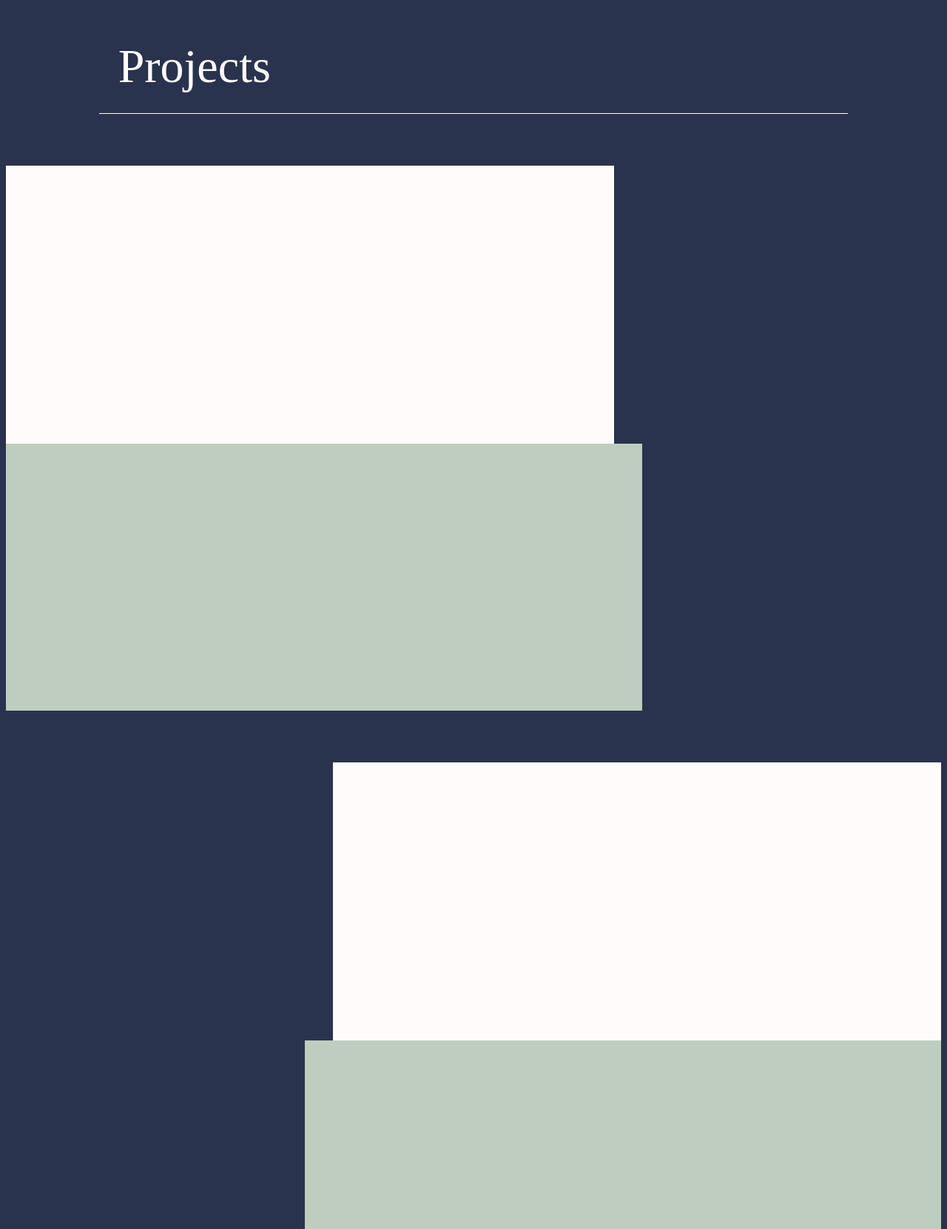
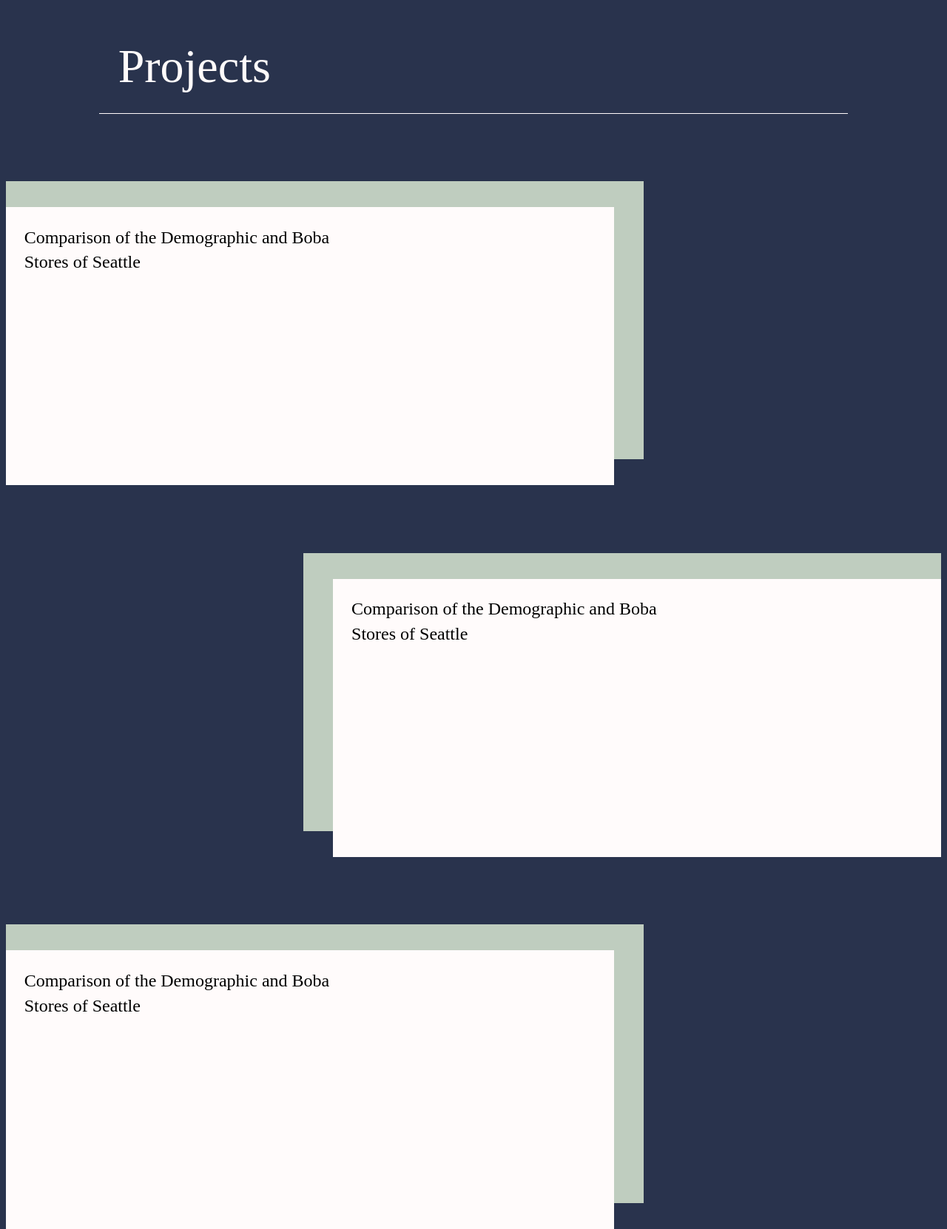
Before and after one commit to garrettleung/Garrettleung.me, a plain HTML site: page index.html in a window 1280 px wide. Shown: the part 1138-2800 px from the top of the page at 74% size. Drawn offline with nearby package versions, Linux system fonts and the light colour scheme; files that its build step writes are made by us from their sources; files whose address does not match are found by name.

Commit message:
fixed box shadows

```diff
--- a/css/main.css
+++ b/css/main.css
@@ -142,26 +142,57 @@ body {
     padding-top: 50px;
   }
 
+  .projectRow {
+    width: 100%;
+    height: 48%;
+    margin-top: 10%;
+    border-bottom: 10%;
+  }
+
   .projectBox {
-    height: 48%;
+    height: 100%;
     width: 65%;
-    z-index: 2;
     background-color: #FFFBFB;
-    margin-top: 70px;
+    color: #000000;
     position: relative;
+    box-shadow: 0px -35px 0 0px #BFCDBF ,40px -35px 0 00px #BFCDBF ;
   }
 
   .projectBox-right {
     float: right;
+    box-shadow: 0px -35px 0 0px #BFCDBF ,-40px -35px 0 00px #BFCDBF ;
+
   }
 
-  .box{
-    background-color: #BFCDBF;
-    height: 46%;
-    width: 68%;
-    top: 100%;
-    position: relative;
-    z-index: 1;
+  .projectText {
+    height: 100%;
+    width: 60%;
+  }
+
+  #projectPicture {
+    height: auto;
+    width: auto;
+  }
+
+  #projectTitle {
+    font-size: 24px;
+    padding-top: 5%;
+    padding-left: 5%;
+  }
+
+  #projectTitle-right {
+    margin-top: 0;
+    font-size: 24px;
+    padding-top: 5%;
+    padding-left: 5%;
+  }
+
+  #projectDescription {
+
+  }
+
+  .projectLinks {
+
   }
 
   .box-right{
--- a/index.html
+++ b/index.html
@@ -57,13 +57,87 @@
         <div id="projectsTitle">
             Projects
         </div>
+
         <div class="line line-2"></div>
 
-        <div class="projectBox"></div>
-        <div class="box"></div>
+        <div class = projectRow>
+            <div class="projectBox">
+                <div class="projectText">
+                    <h1 id = "projectTitle">
+                        Comparison of the Demographic and Boba Stores of Seattle
+                    </h1>
+                </div>
+                <div class="projectPicture">
 
-        <div class="projectBox projectBox-right"></div>
-        <div class = "box box-right"></div>
+                </div>
+            </div>
+        </div>
+
+        <div class = projectRow>
+            <div class="projectBox projectBox-right">
+                <div class="projectText">
+                    <h1 id = "projectTitle-right">
+                        Comparison of the Demographic and Boba Stores of Seattle
+                    </h1>
+                </div>
+                <div class="projectPicture">
+
+                </div>
+            </div>
+        </div>
+
+        <div class = projectRow>
+            <div class="projectBox">
+                <div class="projectText">
+                    <h1 id = "projectTitle">
+                        Comparison of the Demographic and Boba Stores of Seattle
+                    </h1>
+                </div>
+                <div class="projectPicture">
+
+                </div>
+            </div>
+        </div>
+
+        <div class = projectRow>
+            <div class="projectBox projectBox-right">
+                <div class="projectText">
+                    <h1 id = "projectTitle-right">
+                        Comparison of the Demographic and Boba Stores of Seattle
+                    </h1>
+                </div>
+                <div class="projectPicture">
+
+                </div>
+            </div>
+        </div>
+
+        <div class = projectRow>
+            <div class="projectBox">
+                <div class="projectText">
+                    <h1 id = "projectTitle">
+                        Comparison of the Demographic and Boba Stores of Seattle
+                    </h1>
+                </div>
+                <div class="projectPicture">
+
+                </div>
+            </div>
+        </div>
+
+        <div class = projectRow>
+            <div class="projectBox projectBox-right">
+                <div class="projectText">
+                    <h1 id = "projectTitle-right">
+                        Comparison of the Demographic and Boba Stores of Seattle
+                    </h1>
+                </div>
+                <div class="projectPicture">
+
+                </div>
+            </div>
+        </div>
+
     </div>
 
     <!-- Load React. -->
```
